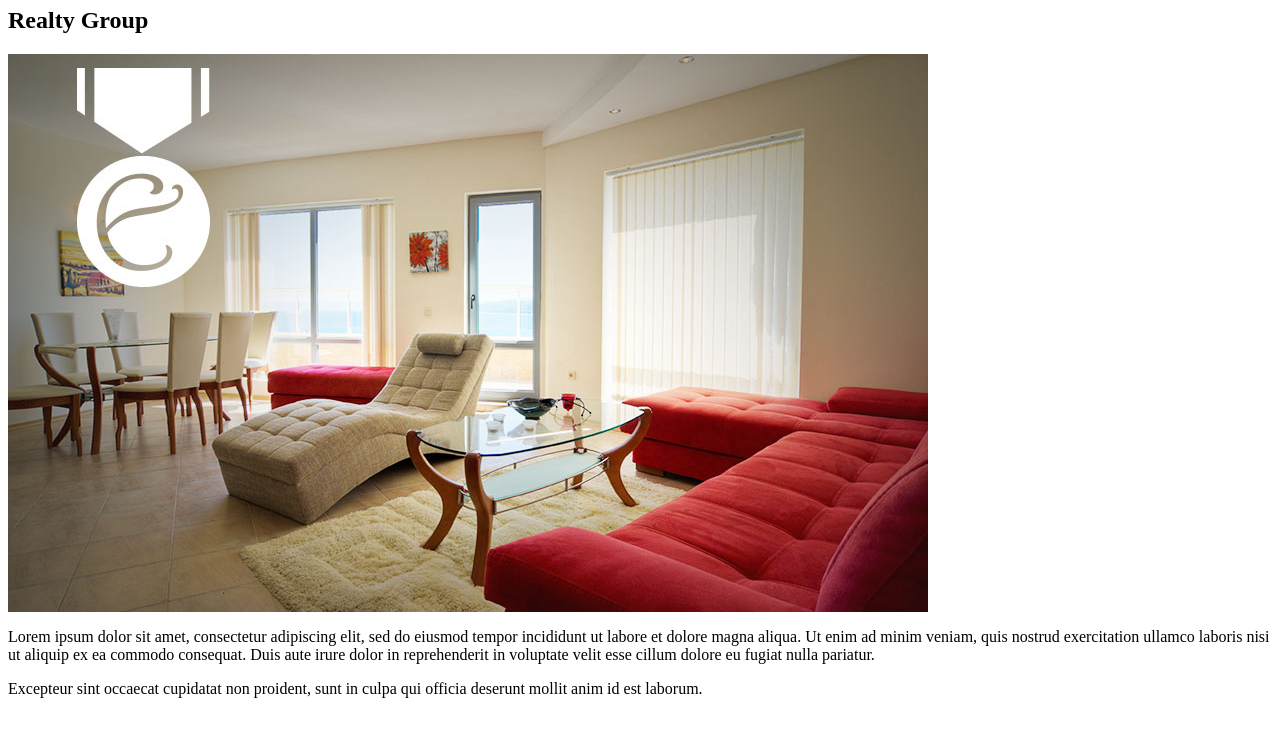
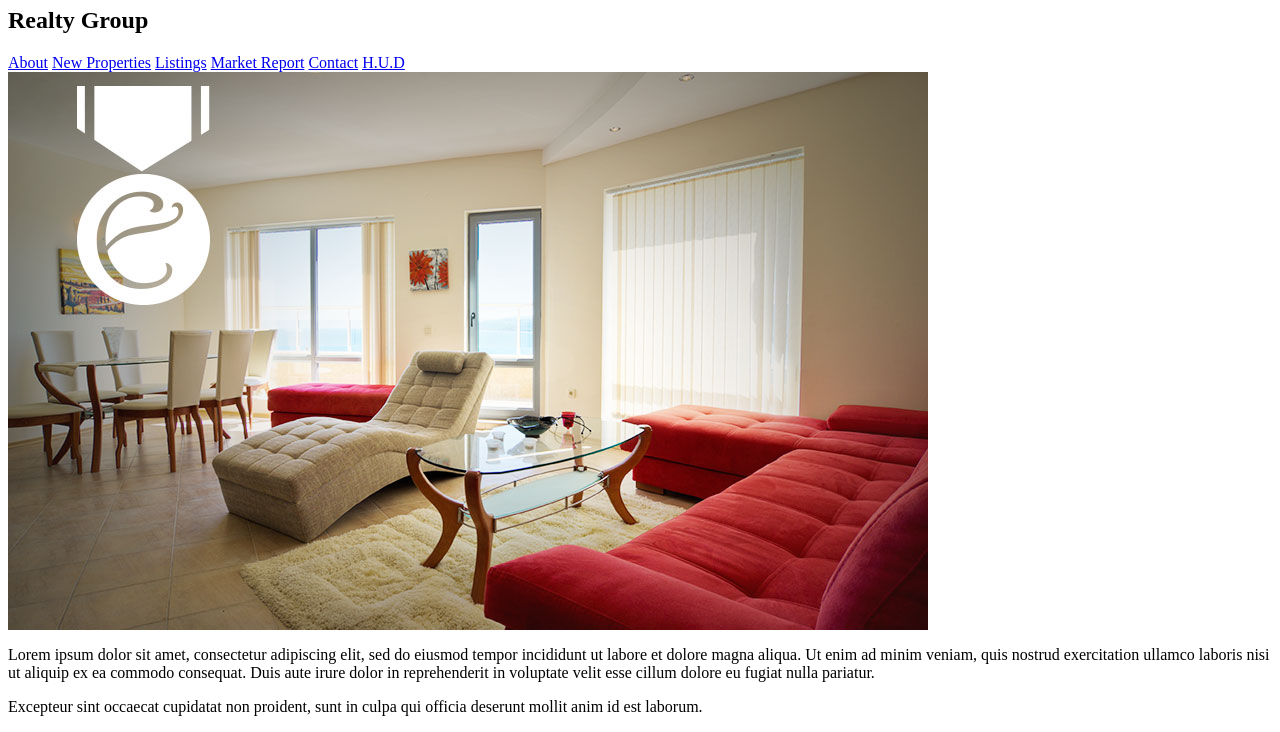
Before and after one commit to paztoya/exceptional-realty, a plain HTML site: page index.html in a window 1280 px wide. Shown: the part 99-831 px from the top of the page. Drawn offline with Linux system fonts and the light colour scheme.

Commit message:
html links

```diff
--- a/index.html
+++ b/index.html
@@ -15,6 +15,14 @@
   <body>
     <h1>Exceptional</h1>
     <h2>Realty Group</h2>
+    <!--LINKS -->
+    <a href="index.html">About</a>
+    <a href="new-properties.html">New Properties</a>
+    <a href="real-estate-listings.html">Listings</a>
+    <a href="market-report.html">Market Report</a>
+    <a href="contact.html">Contact</a>
+    <a href="http://hud.gov" target="_blank">H.U.D</a>
+
     <img src="images/intro-pic.jpg" alt="a beautiful living room" title="Welcome to Exceptional Realty">
     <p>
       Lorem ipsum dolor sit amet, consectetur adipiscing elit, sed do eiusmod tempor incididunt ut labore et dolore magna aliqua. Ut enim ad minim veniam, quis nostrud exercitation ullamco laboris nisi ut aliquip ex ea commodo consequat. Duis aute irure dolor in reprehenderit in voluptate velit esse cillum dolore eu fugiat nulla pariatur.
```
Also changed, not shown: contact.html (added, +22 -0 lines), new-properties.html (added, +22 -0 lines).
